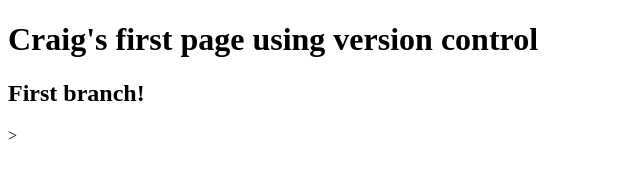
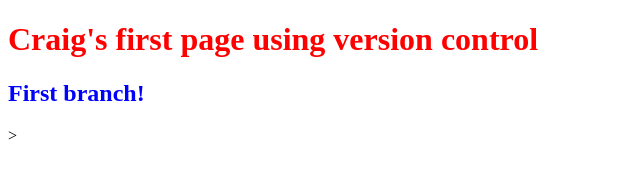
Before and after one commit to hIGH-aND-mIGHTY/my_first_remote_repository, a plain HTML site: page index.html in a window 1280 px wide. Shown: the whole page, without its empty margins (0-640 px from the left). Drawn offline with Linux system fonts and the light colour scheme.

Commit message:
corrected color syntax

```diff
--- a/style.css
+++ b/style.css
@@ -1,8 +1,8 @@
 
 h1 {
-	font-color: red;
+	color: red;
 }
 
 h2 {
-	font-color: blue;
+	color: blue;
 }
```
